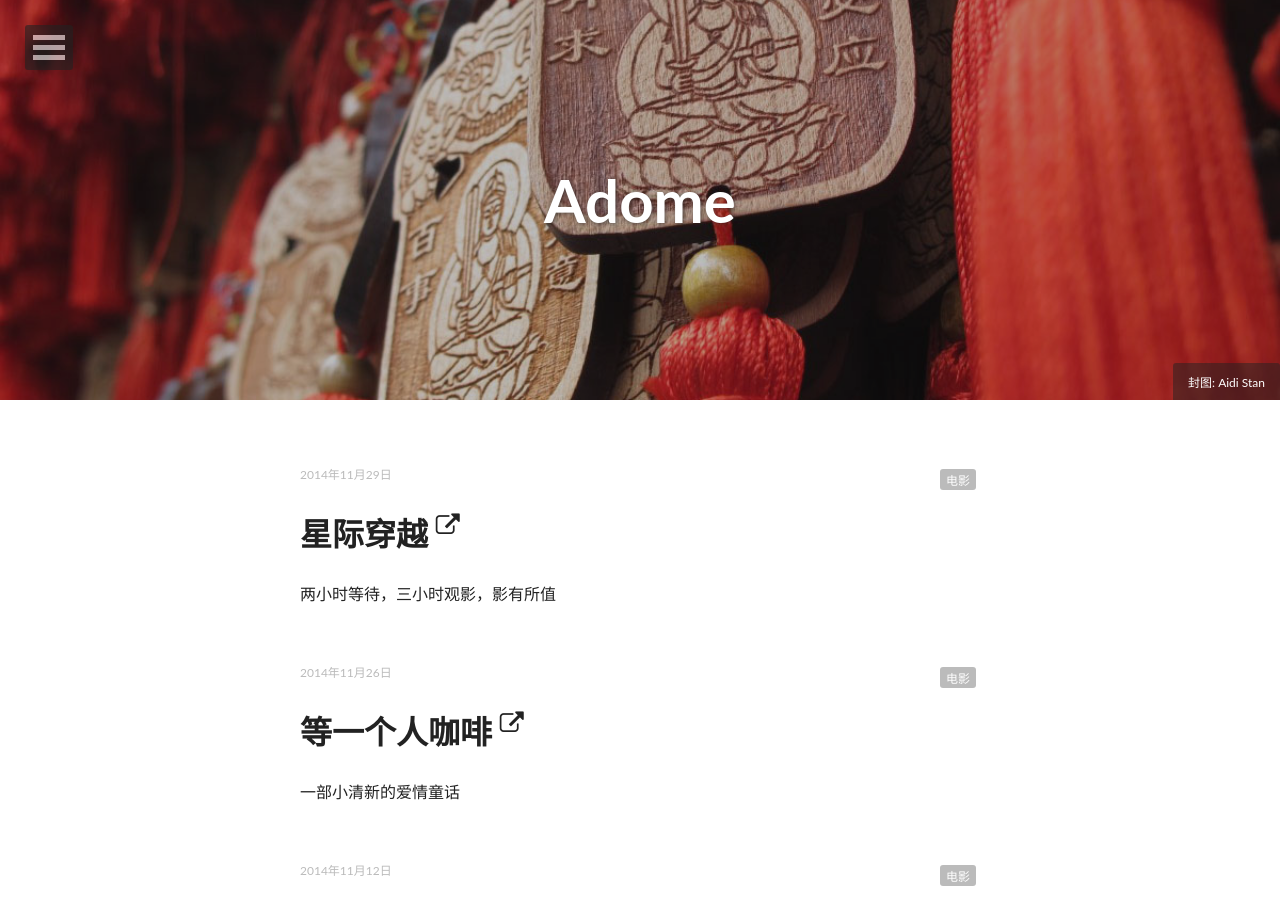
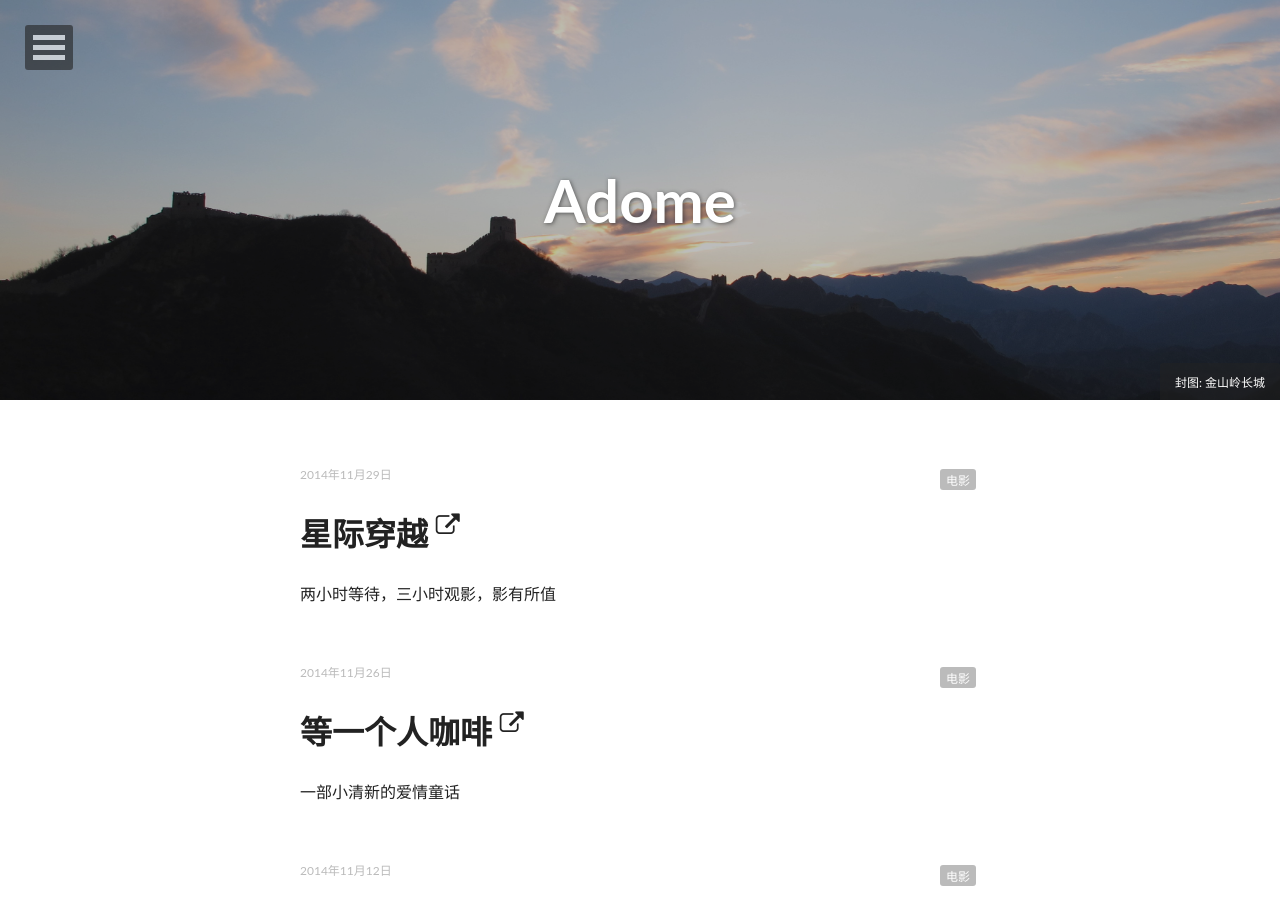
Before and after one commit to alex970448359/site-blog.aiditan.me, a Jekyll site: the page built from index.html, in a window 1280 px wide and 900 px high. Built offline with Jekyll 4.4.1, drawn with Linux system fonts in a browser that asks for light colours; nearby versions of some CDN libraries; the list of posts is cut into pages by our own code; comment, search, counter and statistics services are not loaded.

Commit message:
Add a new cover

```diff
--- a/index.html
+++ b/index.html
@@ -3,9 +3,9 @@ layout: page
 title:
 description: "记录心情的点滴."
 image:
-  feature: 2014/0911.jpg
-  credit: Aidi Stan
-  creditlink: http://aidistan.net/adome/2014/09/11/tan-tuo-si/
+  feature: covers/20141203.jpg
+  credit: 金山岭长城
+  creditlink:
 ---
 
 {% for post in paginator.posts %}
```
Also changed, not shown: assets/images/covers/20140703.jpg (renamed from assets/images/covers/2014-07-03.jpg), assets/images/covers/20141203.jpg (added), 1 other file.
